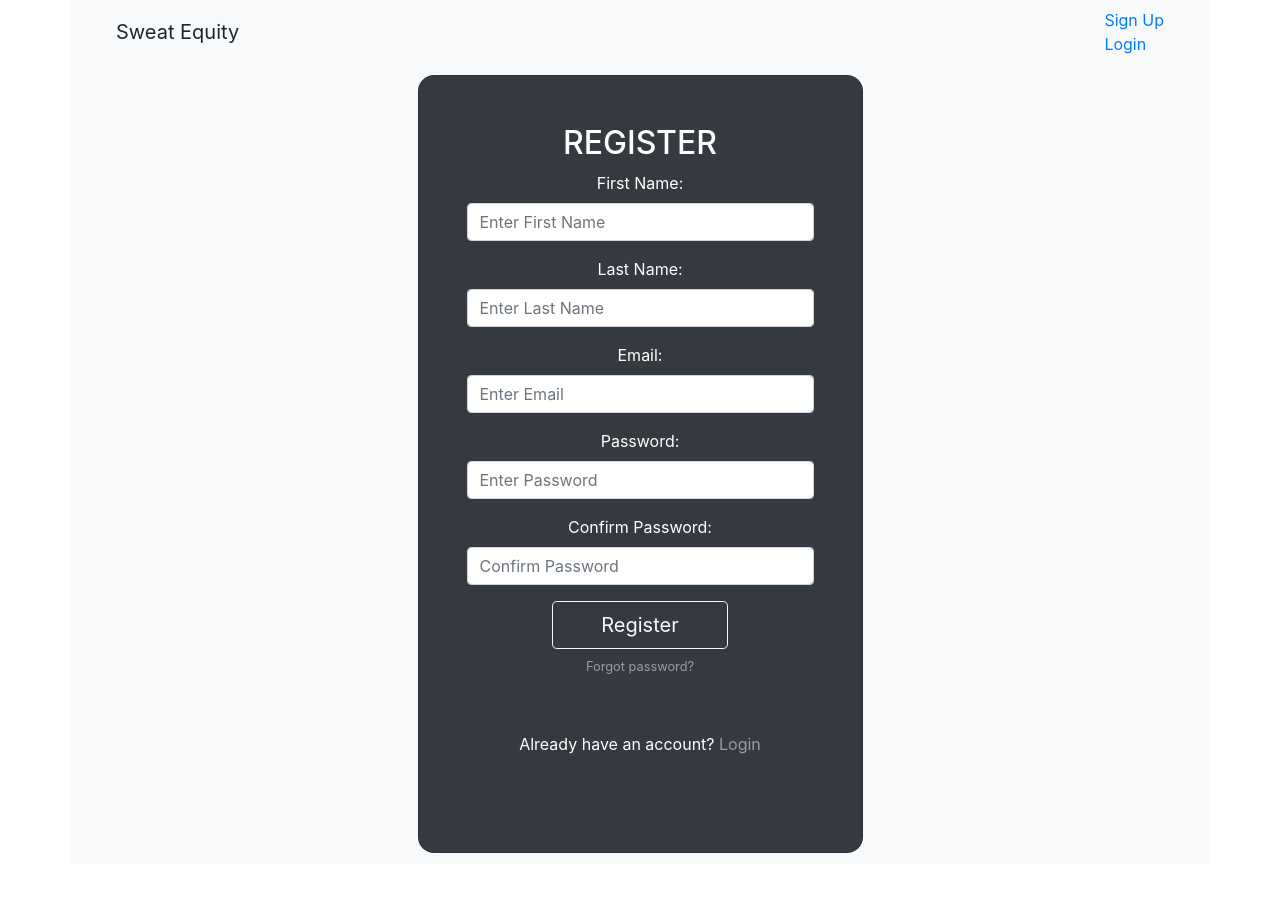
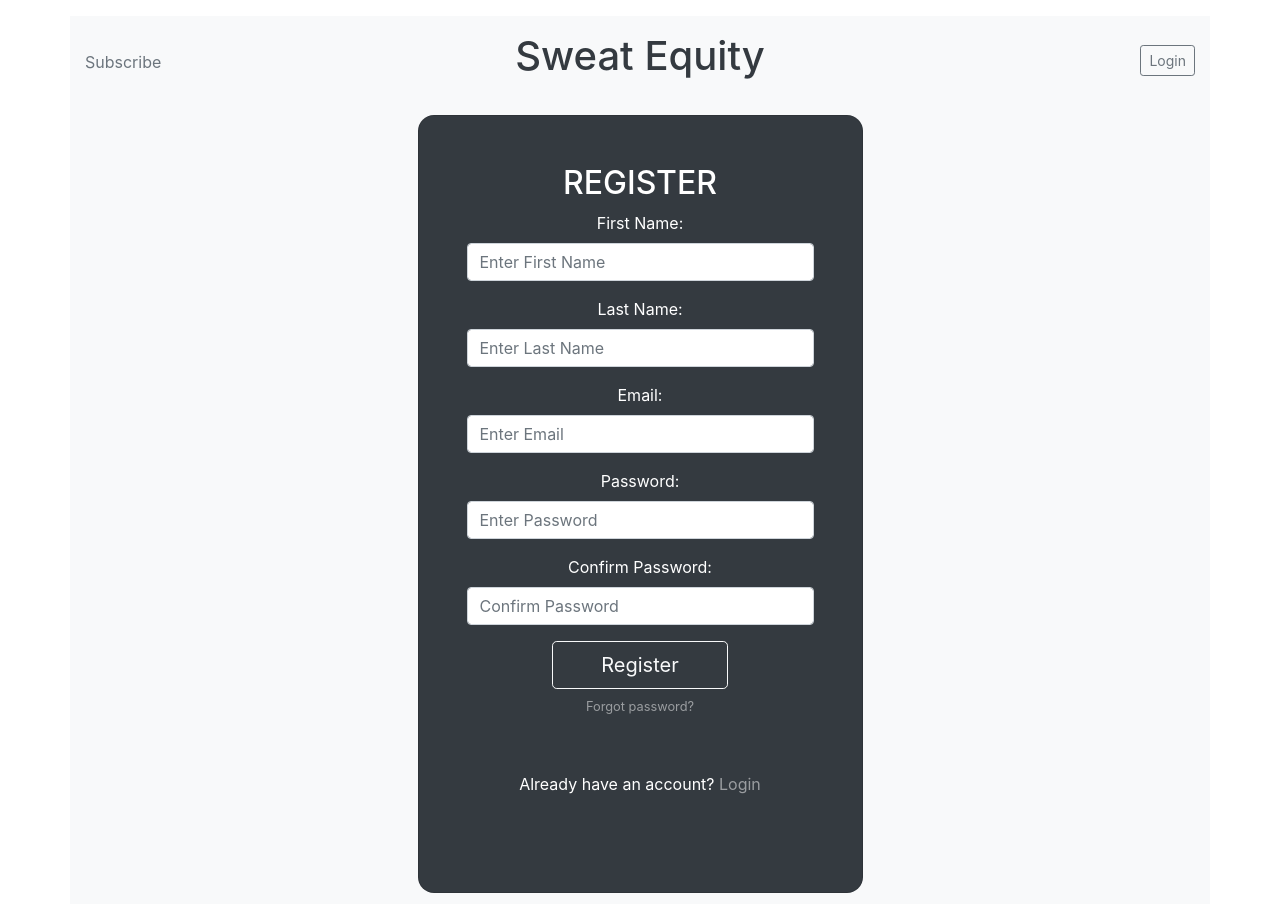
Before and after one commit to ac2891741/sweatequity_solo_project, a Flask app: page /create_an_account in a window 1280 px wide. Before the commit the page ends 853 px from the top, so only its background shows below. Run offline with Flask 2, Linux system fonts and the light colour scheme.

Commit message:
second commit

```diff
--- a/flask_app/static/style.css
+++ b/flask_app/static/style.css
@@ -0,0 +1,3 @@
+* {
+    padding: 0;
+}
--- a/flask_app/templates/cardio.html
+++ b/flask_app/templates/cardio.html
@@ -43,13 +43,14 @@
                 </thead>
                 <tbody>
                     {% for workout in workouts %}
-
+                    {% if workout.creator.id == user.id %}
                     <tr>
                         <td class="text-center">{{workout.name}}</td>
                         <td class="text-center">{{workout.creator.first_name}} {{workout.creator.last_name}}</td>
                         <td class="text-center">{{workout.likes}}</td>
                         <td class="text-center">
                             <a href="/view_workout/{{workout.id}}">Details</a>
+                            {% endif %}
                             {% if workout.creator.id == user.id %}
                             | <a href="/edit_workout/{{workout.id}}">Edit</a> |
                             <a href="/destroy_workout/{{workout.id}}">Delete</a>
--- a/flask_app/templates/register.html
+++ b/flask_app/templates/register.html
@@ -10,20 +10,19 @@
 </head>
 <body>
 <div class="container bg-light">
-    <div>
-        <nav class="navbar navbar-light ">
-            <div class="container-fluid">
-            <div class="navbar-header">
-                <a class="navbar-brand">Sweat Equity</a>
-            </div>
-            <ul class="nav navbar-nav navbar-right">
-                <li><a href="#"><span class="glyphicon glyphicon-user"></span> Sign Up</a></li>
-                <li><a href="#"><span class="glyphicon glyphicon-log-in"></span> Login</a></li>
-            </ul>
-            </div>
-        </nav>
-    </div>
-
+    <header class="blog-header py-3 mt-3">
+        <div class="row flex-nowrap justify-content-between align-items-center">
+        <div class="col-4 pt-1">
+            <a class="text-muted" href="#">Subscribe</a>
+        </div>
+        <div class="col-4 text-center">
+            <h1><a class="blog-header-logo text-dark" href="/dashboard">Sweat Equity</a></h1>
+        </div>
+        <div class="col-4 d-flex justify-content-end align-items-center">
+            <a class="btn btn-sm btn-outline-secondary" href="/">Login</a>
+        </div>
+        </div>
+    </header>
     <section class="vh-100 gradient-custom">
         <div class="row d-flex justify-content-center align-items-center h-100">
             <div class="col-12 col-md-8 col-lg-6 col-xl-5">
```
Also changed, not shown: flask_app/templates/login.html (+14 -1 lines), menacing.py (added), 2 other files.
